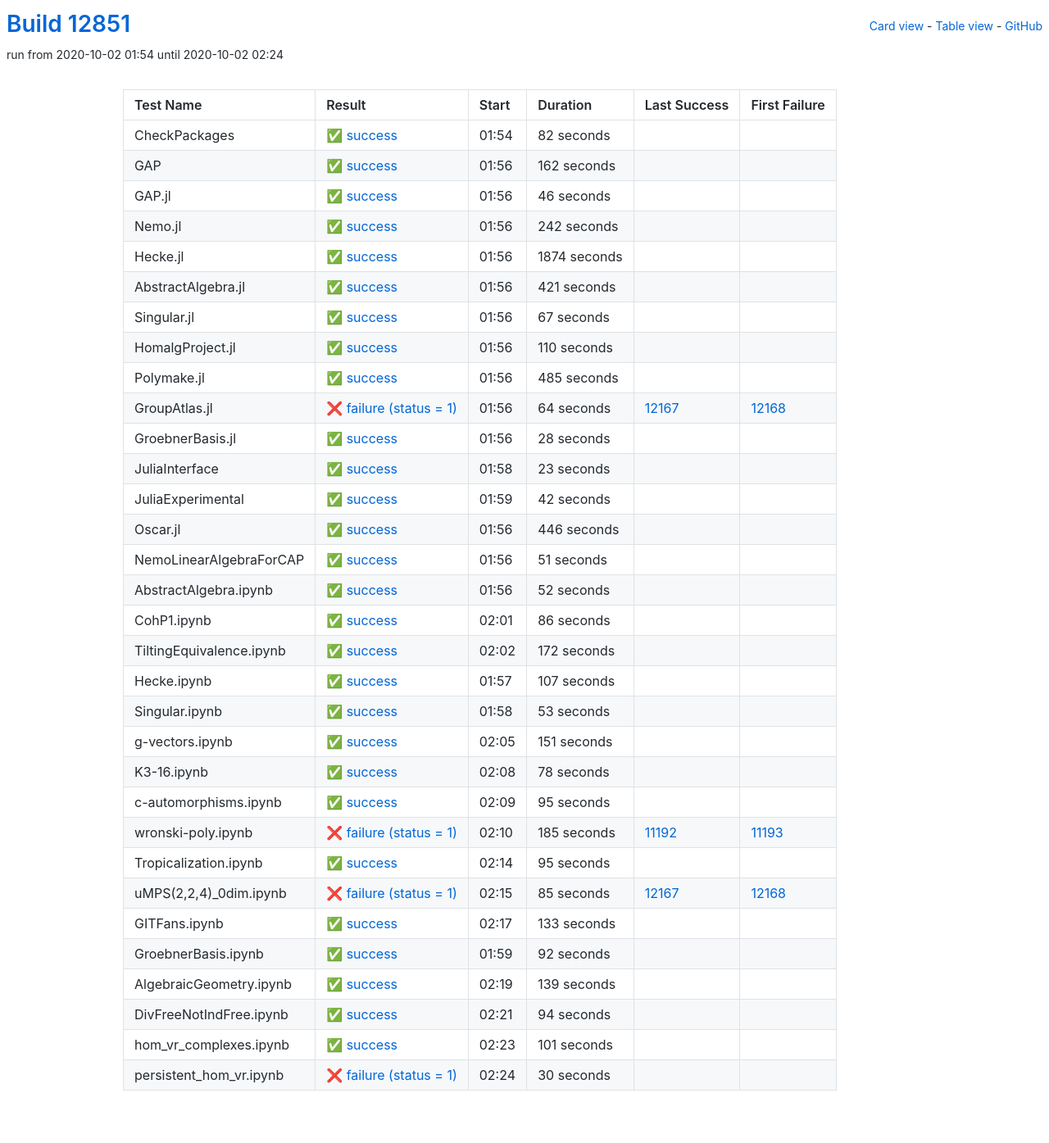
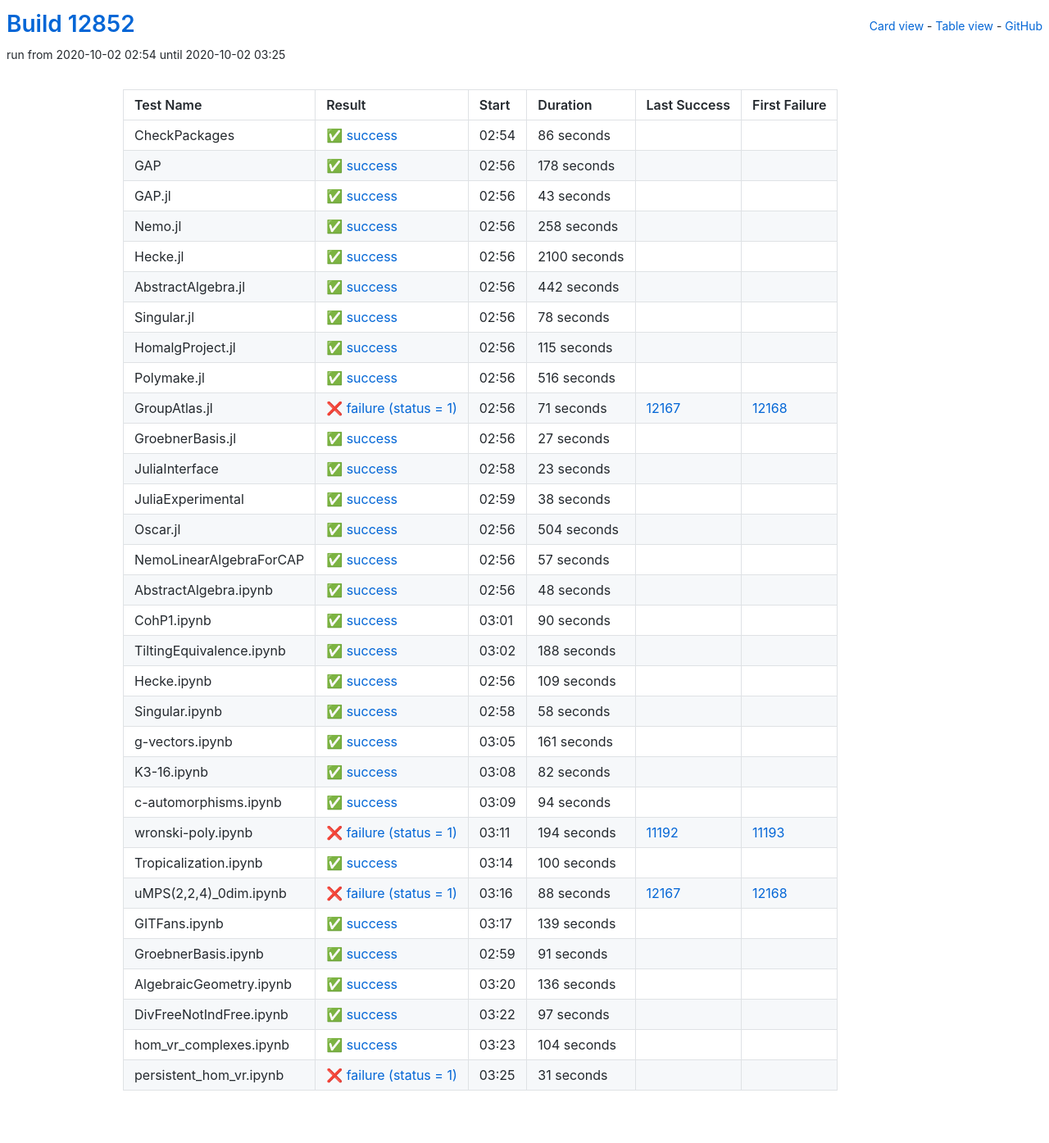
Before and after one commit to oscar-system/oscar-ci-status, a Jekyll site: the page built from table.html, in a window 1280 px wide. Shown: the whole page at 82% size. Built offline with Jekyll 4.4.1, drawn with Linux system fonts in a browser that asks for light colours.

Commit message:
Build #12852

```diff
--- a/_data/ci.yml
+++ b/_data/ci.yml
@@ -1,6 +1,6 @@
 ---
-build: 12851
-build_url: https://oscarci.mathematik.uni-kl.de/job/oscar/12851/
+build: 12852
+build_url: https://oscarci.mathematik.uni-kl.de/job/oscar/12852/
 job: oscar
 organization: oscar-system
 repo: oscar-ci-status
@@ -8,140 +8,140 @@
 tests:
 - name: CheckPackages
   id: checkpackages
-  log: https://oscarci.mathematik.uni-kl.de/job/oscar/12851/artifact/logs/build-12851/CheckPackages.log
-  start: 2020-10-02 01:54
+  log: https://oscarci.mathematik.uni-kl.de/job/oscar/12852/artifact/logs/build-12852/CheckPackages.log
+  start: 2020-10-02 02:54
   success: true
   exitcode: 0
   status: success
-  duration: 82
+  duration: 86
   last_success: false
   last_success_url:
   first_failure: false
   first_failure_url:
 - name: GAP
   id: gap
-  log: https://oscarci.mathematik.uni-kl.de/job/oscar/12851/artifact/logs/build-12851/GAP.log
-  start: 2020-10-02 01:56
+  log: https://oscarci.mathematik.uni-kl.de/job/oscar/12852/artifact/logs/build-12852/GAP.log
+  start: 2020-10-02 02:56
   success: true
   exitcode: 0
   status: success
-  duration: 162
+  duration: 178
   last_success: false
   last_success_url:
   first_failure: false
   first_failure_url:
 - name: GAP.jl
   id: gap-jl
-  log: https://oscarci.mathematik.uni-kl.de/job/oscar/12851/artifact/logs/build-12851/GAP.jl.log
-  start: 2020-10-02 01:56
+  log: https://oscarci.mathematik.uni-kl.de/job/oscar/12852/artifact/logs/build-12852/GAP.jl.log
+  start: 2020-10-02 02:56
   success: true
   exitcode: 0
   status: success
-  duration: 46
+  duration: 43
   last_success: false
   last_success_url:
   first_failure: false
   first_failure_url:
 - name: Nemo.jl
   id: nemo-jl
-  log: https://oscarci.mathematik.uni-kl.de/job/oscar/12851/artifact/logs/build-12851/Nemo.jl.log
-  start: 2020-10-02 01:56
+  log: https://oscarci.mathematik.uni-kl.de/job/oscar/12852/artifact/logs/build-12852/Nemo.jl.log
+  start: 2020-10-02 02:56
   success: true
   exitcode: 0
   status: success
-  duration: 242
+  duration: 258
   last_success: false
   last_success_url:
   first_failure: false
   first_failure_url:
 - name: Hecke.jl
   id: hecke-jl
-  log: https://oscarci.mathematik.uni-kl.de/job/oscar/12851/artifact/logs/build-12851/Hecke.jl.log
-  start: 2020-10-02 01:56
+  log: https://oscarci.mathematik.uni-kl.de/job/oscar/12852/artifact/logs/build-12852/Hecke.jl.log
+  start: 2020-10-02 02:56
   success: true
   exitcode: 0
   status: success
-  duration: 1874
+  duration: 2100
   last_success: false
   last_success_url:
   first_failure: false
   first_failure_url:
 - name: AbstractAlgebra.jl
   id: abstractalgebra-jl
-  log: https://oscarci.mathematik.uni-kl.de/job/oscar/12851/artifact/logs/build-12851/AbstractAlgebra.jl.log
-  start: 2020-10-02 01:56
+  log: https://oscarci.mathematik.uni-kl.de/job/oscar/12852/artifact/logs/build-12852/AbstractAlgebra.jl.log
+  start: 2020-10-02 02:56
   success: true
   exitcode: 0
   status: success
-  duration: 421
+  duration: 442
   last_success: false
   last_success_url:
   first_failure: false
   first_failure_url:
 - name: Singular.jl
   id: singular-jl
-  log: https://oscarci.mathematik.uni-kl.de/job/oscar/12851/artifact/logs/build-12851/Singular.jl.log
-  start: 2020-10-02 01:56
+  log: https://oscarci.mathematik.uni-kl.de/job/oscar/12852/artifact/logs/build-12852/Singular.jl.log
+  start: 2020-10-02 02:56
   success: true
   exitcode: 0
   status: success
-  duration: 67
+  duration: 78
   last_success: false
   last_success_url:
   first_failure: false
   first_failure_url:
 - name: HomalgProject.jl
   id: homalgproject-jl
-  log: https://oscarci.mathematik.uni-kl.de/job/oscar/12851/artifact/logs/build-12851/HomalgProject.jl.log
-  start: 2020-10-02 01:56
+  log: https://oscarci.mathematik.uni-kl.de/job/oscar/12852/artifact/logs/build-12852/HomalgProject.jl.log
+  start: 2020-10-02 02:56
   success: true
   exitcode: 0
   status: success
-  duration: 110
+  duration: 115
   last_success: false
   last_success_url:
   first_failure: false
   first_failure_url:
 - name: Polymake.jl
   id: polymake-jl
-  log: https://oscarci.mathematik.uni-kl.de/job/oscar/12851/artifact/logs/build-12851/Polymake.jl.log
-  start: 2020-10-02 01:56
+  log: https://oscarci.mathematik.uni-kl.de/job/oscar/12852/artifact/logs/build-12852/Polymake.jl.log
+  start: 2020-10-02 02:56
   success: true
   exitcode: 0
   status: success
-  duration: 485
+  duration: 516
   last_success: false
   last_success_url:
   first_failure: false
   first_failure_url:
 - name: GroupAtlas.jl
   id: groupatlas-jl
-  log: https://oscarci.mathematik.uni-kl.de/job/oscar/12851/artifact/logs/build-12851/GroupAtlas.jl.log
-  start: 2020-10-02 01:56
+  log: https://oscarci.mathematik.uni-kl.de/job/oscar/12852/artifact/logs/build-12852/GroupAtlas.jl.log
+  start: 2020-10-02 02:56
   success: false
   exitcode: 1
   status: failure
-  duration: 64
+  duration: 71
   last_success: 12167
   last_success_url: https://oscarci.mathematik.uni-kl.de/job/oscar/12167/
   first_failure: 12168
   first_failure_url: https://oscarci.mathematik.uni-kl.de/job/oscar/12168/
 - name: GroebnerBasis.jl
   id: groebnerbasis-jl
-  log: https://oscarci.mathematik.uni-kl.de/job/oscar/12851/artifact/logs/build-12851/GroebnerBasis.jl.log
-  start: 2020-10-02 01:56
+  log: https://oscarci.mathematik.uni-kl.de/job/oscar/12852/artifact/logs/build-12852/GroebnerBasis.jl.log
+  start: 2020-10-02 02:56
   success: true
   exitcode: 0
   status: success
-  duration: 28
+  duration: 27
   last_success: false
   last_success_url:
   first_failure: false
   first_failure_url:
 - name: JuliaInterface
   id: juliainterface
-  log: https://oscarci.mathematik.uni-kl.de/job/oscar/12851/artifact/logs/build-12851/JuliaInterface.log
-  start: 2020-10-02 01:58
+  log: https://oscarci.mathematik.uni-kl.de/job/oscar/12852/artifact/logs/build-12852/JuliaInterface.log
+  start: 2020-10-02 02:58
   success: true
   exitcode: 0
   status: success
@@ -152,200 +152,176 @@
   first_failure_url:
 - name: JuliaExperimental
   id: juliaexperimental
-  log: https://oscarci.mathematik.uni-kl.de/job/oscar/12851/artifact/logs/build-12851/JuliaExperimental.log
-  start: 2020-10-02 01:59
+  log: https://oscarci.mathematik.uni-kl.de/job/oscar/12852/artifact/logs/build-12852/JuliaExperimental.log
+  start: 2020-10-02 02:59
   success: true
   exitcode: 0
   status: success
-  duration: 42
+  duration: 38
   last_success: false
   last_success_url:
   first_failure: false
   first_failure_url:
 - name: Oscar.jl
   id: oscar-jl
-  log: https://oscarci.mathematik.uni-kl.de/job/oscar/12851/artifact/logs/build-12851/Oscar.jl.log
-  start: 2020-10-02 01:56
+  log: https://oscarci.mathematik.uni-kl.de/job/oscar/12852/artifact/logs/build-12852/Oscar.jl.log
+  start: 2020-10-02 02:56
   success: true
   exitcode: 0
   status: success
-  duration: 446
+  duration: 504
   last_success: false
   last_success_url:
   first_failure: false
   first_failure_url:
 - name: NemoLinearAlgebraForCAP
   id: nemolinearalgebraforcap
-  log: https://oscarci.mathematik.uni-kl.de/job/oscar/12851/artifact/logs/build-12851/NemoLinearAlgebraForCAP.log
-  start: 2020-10-02 01:56
+  log: https://oscarci.mathematik.uni-kl.de/job/oscar/12852/artifact/logs/build-12852/NemoLinearAlgebraForCAP.log
+  start: 2020-10-02 02:56
   success: true
   exitcode: 0
   status: success
-  duration: 51
+  duration: 57
   last_success: false
   last_success_url:
   first_failure: false
   first_failure_url:
 - name: AbstractAlgebra.ipynb
   id: abstractalgebra-ipynb
-  log: https://oscarci.mathematik.uni-kl.de/job/oscar/12851/artifact/logs/build-12851/AbstractAlgebra.ipynb.log
-  start: 2020-10-02 01:56
+  log: https://oscarci.mathematik.uni-kl.de/job/oscar/12852/artifact/logs/build-12852/AbstractAlgebra.ipynb.log
+  start: 2020-10-02 02:56
   success: true
   exitcode: 0
   status: success
-  duration: 52
+  duration: 48
   last_success: false
   last_success_url:
   first_failure: false
   first_failure_url:
 - name: CohP1.ipynb
   id: cohp1-ipynb
-  log: https://oscarci.mathematik.uni-kl.de/job/oscar/12851/artifact/logs/build-12851/CohP1.ipynb.log
-  start: 2020-10-02 02:01
+  log: https://oscarci.mathematik.uni-kl.de/job/oscar/12852/artifact/logs/build-12852/CohP1.ipynb.log
+  start: 2020-10-02 03:01
   success: true
   exitcode: 0
   status: success
-  duration: 86
+  duration: 90
   last_success: false
   last_success_url:
   first_failure: false
   first_failure_url:
 - name: TiltingEquivalence.ipynb
   id: tiltingequivalence-ipynb
-  log: https://oscarci.mathematik.uni-kl.de/job/oscar/12851/artifact/logs/build-12851/TiltingEquivalence.ipynb.log
-  start: 2020-10-02 02:02
+  log: https://oscarci.mathematik.uni-kl.de/job/oscar/12852/artifact/logs/build-12852/TiltingEquivalence.ipynb.log
+  start: 2020-10-02 03:02
   success: true
   exitcode: 0
   status: success
-  duration: 172
+  duration: 188
   last_success: false
   last_success_url:
   first_failure: false
   first_failure_url:
 - name: Hecke.ipynb
   id: hecke-ipynb
-  log: https://oscarci.mathematik.uni-kl.de/job/oscar/12851/artifact/logs/build-12851/Hecke.ipynb.log
-  start: 2020-10-02 01:57
+  log: https://oscarci.mathematik.uni-kl.de/job/oscar/12852/artifact/logs/build-12852/Hecke.ipynb.log
+  start: 2020-10-02 02:56
   success: true
   exitcode: 0
   status: success
-  duration: 107
+  duration: 109
   last_success: false
   last_success_url:
   first_failure: false
   first_failure_url:
 - name: Singular.ipynb
   id: singular-ipynb
-  log: https://oscarci.mathematik.uni-kl.de/job/oscar/12851/artifact/logs/build-12851/Singular.ipynb.log
-  start: 2020-10-02 01:58
+  log: https://oscarci.mathematik.uni-kl.de/job/oscar/12852/artifact/logs/build-12852/Singular.ipynb.log
+  start: 2020-10-02 02:58
   success: true
   exitcode: 0
   status: success
-  duration: 53
+  duration: 58
   last_success: false
   last_success_url:
   first_failure: false
   first_failure_url:
 - name: g-vectors.ipynb
   id: g-vectors-ipynb
-  log: https://oscarci.mathematik.uni-kl.de/job/oscar/12851/artifact/logs/build-12851/g-vectors.ipynb.log
-  start: 2020-10-02 02:05
+  log: https://oscarci.mathematik.uni-kl.de/job/oscar/12852/artifact/logs/build-12852/g-vectors.ipynb.log
+  start: 2020-10-02 03:05
   success: true
   exitcode: 0
   status: success
-  duration: 151
+  duration: 161
   last_success: false
   last_success_url:
   first_failure: false
   first_failure_url:
 - name: K3-16.ipynb
   id: k3-16-ipynb
-  log: https://oscarci.mathematik.uni-kl.de/job/oscar/12851/artifact/logs/build-12851/K3-16.ipynb.log
-  start: 2020-10-02 02:08
+  log: https://oscarci.mathematik.uni-kl.de/job/oscar/12852/artifact/logs/build-12852/K3-16.ipynb.log
+  start: 2020-10-02 03:08
   success: true
   exitcode: 0
   status: success
-  duration: 78
+  duration: 82
   last_success: false
   last_success_url:
   first_failure: false
   first_failure_url:
 - name: c-automorphisms.ipynb
   id: c-automorphisms-ipynb
-  log: https://oscarci.mathematik.uni-kl.de/job/oscar/12851/artifact/logs/build-12851/c-automorphisms.ipynb.log
-  start: 2020-10-02 02:09
+  log: https://oscarci.mathematik.uni-kl.de/job/oscar/12852/artifact/logs/build-12852/c-automorphisms.ipynb.log
+  start: 2020-10-02 03:09
   success: true
   exitcode: 0
   status: success
-  duration: 95
+  duration: 94
   last_success: false
   last_success_url:
   first_failure: false
   first_failure_url:
 - name: wronski-poly.ipynb
   id: wronski-poly-ipynb
-  log: https://oscarci.mathematik.uni-kl.de/job/oscar/12851/artifact/logs/build-12851/wronski-poly.ipynb.log
-  start: 2020-10-02 02:10
+  log: https://oscarci.mathematik.uni-kl.de/job/oscar/12852/artifact/logs/build-12852/wronski-poly.ipynb.log
+  start: 2020-10-02 03:11
   success: false
   exitcode: 1
   status: failure
-  duration: 185
+  duration: 194
   last_success: 11192
   last_success_url: https://oscarci.mathematik.uni-kl.de/job/oscar/11192/
   first_failure: 11193
   first_failure_url: https://oscarci.mathematik.uni-kl.de/job/oscar/11193/
 - name: Tropicalization.ipynb
   id: tropicalization-ipynb
-  log: https://oscarci.mathematik.uni-kl.de/job/oscar/12851/artifact/logs/build-12851/Tropicalization.ipynb.log
-  start: 2020-10-02 02:14
+  log: https://oscarci.mathematik.uni-kl.de/job/oscar/12852/artifact/logs/build-12852/Tropicalization.ipynb.log
+  start: 2020-10-02 03:14
   success: true
   exitcode: 0
   status: success
-  duration: 95
+  duration: 100
   last_success: false
   last_success_url:
   first_failure: false
   first_failure_url:
 - name: uMPS(2,2,4)_0dim.ipynb
   id: umps-2-2-4-0dim-ipynb
-  log: https://oscarci.mathematik.uni-kl.de/job/oscar/12851/artifact/logs/build-12851/uMPS-2-2-4-_0dim.ipynb.log
-  start: 2020-10-02 02:15
+  log: https://oscarci.mathematik.uni-kl.de/job/oscar/12852/artifact/logs/build-12852/uMPS-2-2-4-_0dim.ipynb.log
+  start: 2020-10-02 03:16
   success: false
   exitcode: 1
   status: failure
-  duration: 85
+  duration: 88
   last_success: 12167
   last_success_url: https://oscarci.mathematik.uni-kl.de/job/oscar/12167/
   first_failure: 12168
   first_failure_url: https://oscarci.mathematik.uni-kl.de/job/oscar/12168/
 - name: GITFans.ipynb
   id: gitfans-ipynb
-  log: https://oscarci.mathematik.uni-kl.de/job/oscar/12851/artifact/logs/build-12851/GITFans.ipynb.log
-  start: 2020-10-02 02:17
-  success: true
-  exitcode: 0
-  status: success
-  duration: 133
-  last_success: false
-  last_success_url:
-  first_failure: false
-  first_failure_url:
-- name: GroebnerBasis.ipynb
-  id: groebnerbasis-ipynb
-  log: https://oscarci.mathematik.uni-kl.de/job/oscar/12851/artifact/logs/build-12851/GroebnerBasis.ipynb.log
-  start: 2020-10-02 01:59
-  success: true
-  exitcode: 0
-  status: success
-  duration: 92
-  last_success: false
-  last_success_url:
-  first_failure: false
-  first_failure_url:
-- name: AlgebraicGeometry.ipynb
-  id: algebraicgeometry-ipynb
-  log: https://oscarci.mathematik.uni-kl.de/job/oscar/12851/artifact/logs/build-12851/AlgebraicGeometry.ipynb.log
-  start: 2020-10-02 02:19
+  log: https://oscarci.mathematik.uni-kl.de/job/oscar/12852/artifact/logs/build-12852/GITFans.ipynb.log
+  start: 2020-10-02 03:17
   success: true
   exitcode: 0
   status: success
@@ -354,38 +330,62 @@
   last_success_url:
   first_failure: false
   first_failure_url:
-- name: DivFreeNotIndFree.ipynb
-  id: divfreenotindfree-ipynb
-  log: https://oscarci.mathematik.uni-kl.de/job/oscar/12851/artifact/logs/build-12851/DivFreeNotIndFree.ipynb.log
-  start: 2020-10-02 02:21
+- name: GroebnerBasis.ipynb
+  id: groebnerbasis-ipynb
+  log: https://oscarci.mathematik.uni-kl.de/job/oscar/12852/artifact/logs/build-12852/GroebnerBasis.ipynb.log
+  start: 2020-10-02 02:59
   success: true
   exitcode: 0
   status: success
-  duration: 94
+  duration: 91
+  last_success: false
+  last_success_url:
+  first_failure: false
+  first_failure_url:
+- name: AlgebraicGeometry.ipynb
+  id: algebraicgeometry-ipynb
+  log: https://oscarci.mathematik.uni-kl.de/job/oscar/12852/artifact/logs/build-12852/AlgebraicGeometry.ipynb.log
+  start: 2020-10-02 03:20
+  success: true
+  exitcode: 0
+  status: success
+  duration: 136
+  last_success: false
+  last_success_url:
+  first_failure: false
+  first_failure_url:
+- name: DivFreeNotIndFree.ipynb
+  id: divfreenotindfree-ipynb
+  log: https://oscarci.mathematik.uni-kl.de/job/oscar/12852/artifact/logs/build-12852/DivFreeNotIndFree.ipynb.log
+  start: 2020-10-02 03:22
+  success: true
+  exitcode: 0
+  status: success
+  duration: 97
   last_success: false
   last_success_url:
   first_failure: false
   first_failure_url:
 - name: hom_vr_complexes.ipynb
   id: hom-vr-complexes-ipynb
-  log: https://oscarci.mathematik.uni-kl.de/job/oscar/12851/artifact/logs/build-12851/hom_vr_complexes.ipynb.log
-  start: 2020-10-02 02:23
+  log: https://oscarci.mathematik.uni-kl.de/job/oscar/12852/artifact/logs/build-12852/hom_vr_complexes.ipynb.log
+  start: 2020-10-02 03:23
   success: true
   exitcode: 0
   status: success
-  duration: 101
+  duration: 104
   last_success: false
   last_success_url:
   first_failure: false
   first_failure_url:
 - name: persistent_hom_vr.ipynb
   id: persistent-hom-vr-ipynb
-  log: https://oscarci.mathematik.uni-kl.de/job/oscar/12851/artifact/logs/build-12851/persistent_hom_vr.ipynb.log
-  start: 2020-10-02 02:24
+  log: https://oscarci.mathematik.uni-kl.de/job/oscar/12852/artifact/logs/build-12852/persistent_hom_vr.ipynb.log
+  start: 2020-10-02 03:25
   success: false
   exitcode: 1
   status: failure
-  duration: 30
+  duration: 31
   last_success: false
   last_success_url:
   first_failure: false
```
Also changed, not shown: README.md.
